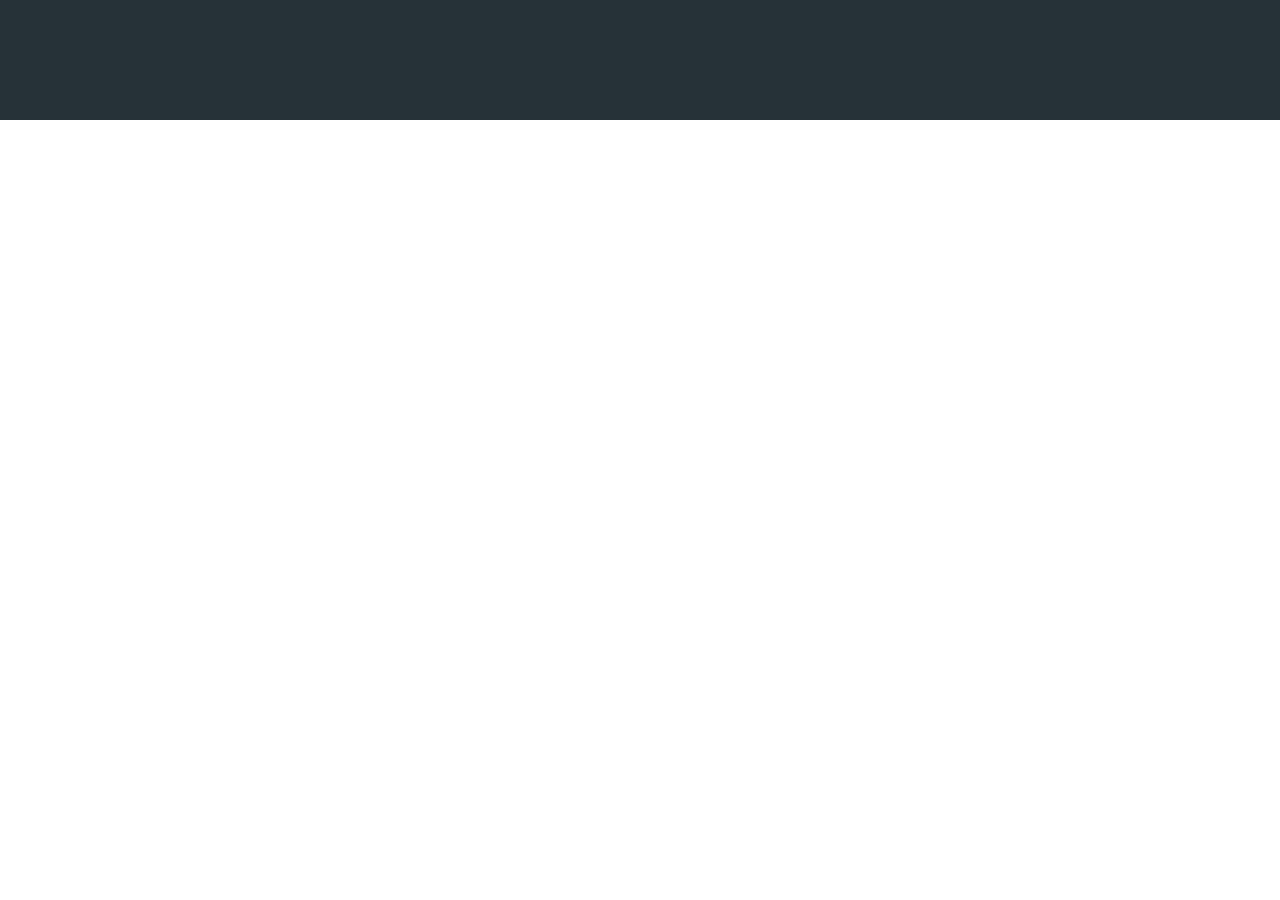
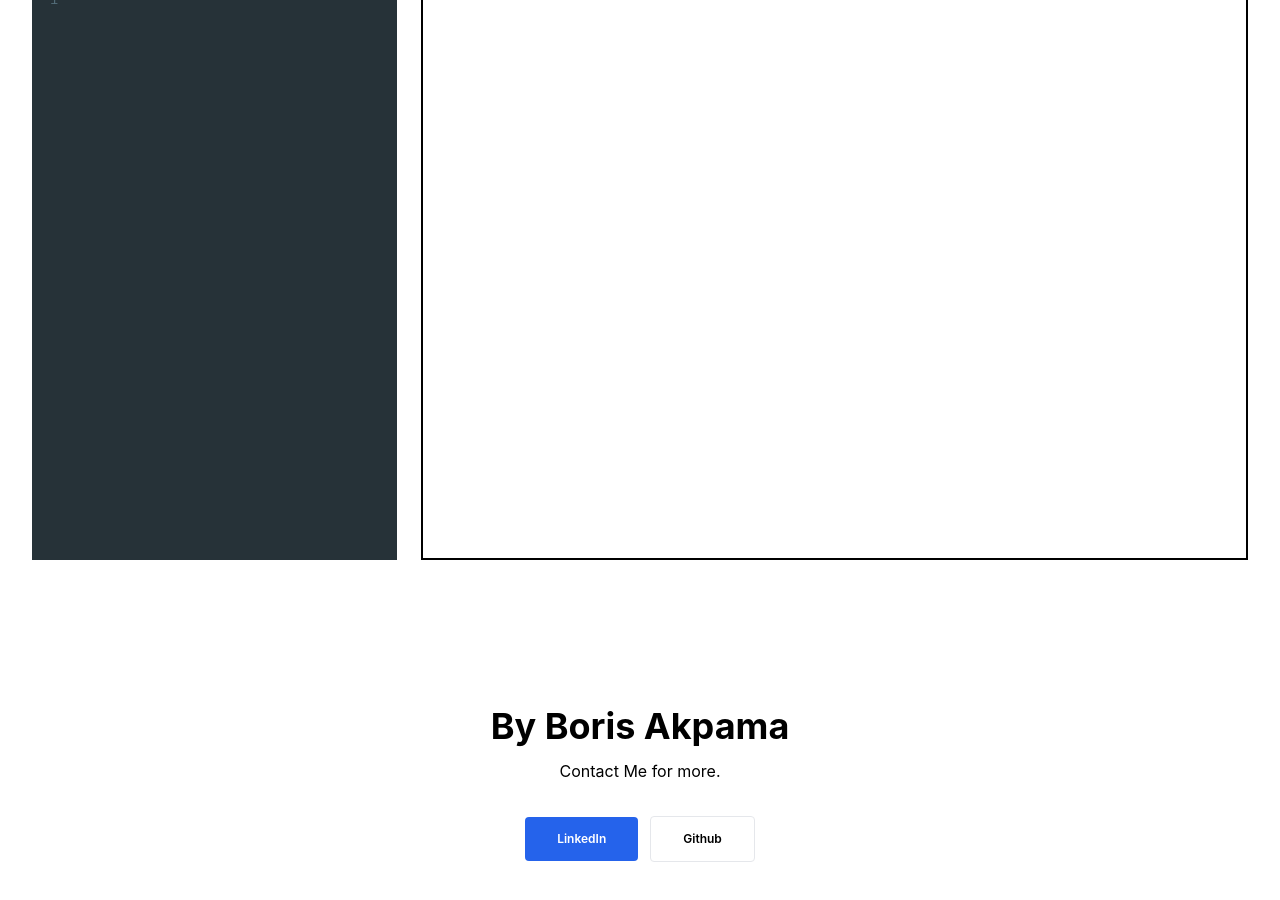
Before and after one commit to akpamaboris/react-tailwind-simple, a React (Create React App) app: page / in a window 1280 px wide. Shown: the part 200-1100 px from the top of the page. Before the commit the page ends 800 px from the top, so only its background shows below. Built offline with nearby package versions, Linux system fonts and the light colour scheme.

Commit message:
added  footer and header on the page

```diff
--- a/package.json
+++ b/package.json
@@ -36,5 +36,10 @@
       "last 1 firefox version",
       "last 1 safari version"
     ]
+  },
+  "devDependencies": {
+    "autoprefixer": "^10.4.2",
+    "postcss": "^8.4.6",
+    "tailwindcss": "^3.0.23"
   }
 }
--- a/src/App.js
+++ b/src/App.js
@@ -17,7 +17,12 @@ function App() {
   }, [html]);
   return (
     <>
-      <div className="top-pannel">
+      <h1 class="text-6xl text-center font-normal leading-normal mt-0 mb-2 ">
+        TailwindCSS Playground Simplified
+      </h1>
+      <div className="w-[95%] h-[700px] mt-10  ml-auto mr-auto">
+        <div className="flex h-[90%] ">
+          <div className="basis-auto w-[30%] h-[100%]">
             <Editor
               displayName="HTML"
               language="xml"
@@ -25,7 +30,7 @@ function App() {
               onChange={setHtml}
             />
           </div>
-      <div className="bottom-pannel">
+          <div className="basis-auto w-[68%] border-2 border-black ml-auto">
             <iframe
               title="output"
               sandbox="allow-scripts"
@@ -35,6 +40,36 @@ function App() {
               srcDoc={srcDoc}
             />
           </div>
+        </div>
+      </div>
+      <section class="py-16">
+        <div class="container px-4 mx-auto">
+          <div class="max-w-lg mx-auto text-center">
+            <h2 class="my-3 text-3xl md:text-4xl font-bold font-heading">
+              By Boris Akpama{" "}
+            </h2>
+            <p class="text-blueGray-400 leading-relaxed">
+              Contact Me for more.
+            </p>
+            <div class="mt-8">
+              <a
+                class="block sm:inline-block py-4 px-8 mb-4 sm:mb-0 sm:mr-3 text-xs text-white text-center font-semibold leading-none bg-blue-600 hover:bg-blue-700 rounded"
+                href="https://www.linkedin.com/in/borisakpama/"
+                data-removed="true"
+              >
+                LinkedIn
+              </a>
+              <a
+                class="block sm:inline-block py-4 px-8 text-xs text-blueGray-500 hover:text-blueGray-600 text-center font-semibold leading-none bg-white border border-blueGray-200 hover:border-blueGray-300 rounded"
+                href="https://github.com/akpamaboris"
+                data-removed="true"
+              >
+                Github
+              </a>
+            </div>
+          </div>
+        </div>
+      </section>
     </>
   );
 }
--- a/src/components/Editor/Editor.js
+++ b/src/components/Editor/Editor.js
@@ -13,12 +13,13 @@ export const Editor = (props) => {
     onChange(value);
   };
   return (
-    <div className="editor-container">
-      <div className="editor-title">{displayName}</div>
+    <div className="h-[100%] bg-blue-500 flex flex-col">
+      <div className="basis-auto h-[10%]">{displayName}</div>
+      <div className="basis-auto h-[100%]">
         <ControlledEditor
           onBeforeChange={handleChange}
           value={value}
-        className="code-mirror-wrapper"
+          className="h-[100%]"
           options={{
             lineWrapping: true,
             lint: true,
@@ -28,5 +29,6 @@ export const Editor = (props) => {
           }}
         />
       </div>
+    </div>
   );
 };
--- a/src/index.css
+++ b/src/index.css
@@ -1,13 +1,22 @@
+@tailwind base;
+@tailwind components;
+@tailwind utilities;
+
+.CodeMirror {
+  height: 100% !important;
+  flex-basis: auto !important;
+}
+
 body {
   margin: 0;
-  font-family: -apple-system, BlinkMacSystemFont, 'Segoe UI', 'Roboto', 'Oxygen',
-    'Ubuntu', 'Cantarell', 'Fira Sans', 'Droid Sans', 'Helvetica Neue',
+  font-family: -apple-system, BlinkMacSystemFont, "Segoe UI", "Roboto", "Oxygen",
+    "Ubuntu", "Cantarell", "Fira Sans", "Droid Sans", "Helvetica Neue",
     sans-serif;
   -webkit-font-smoothing: antialiased;
   -moz-osx-font-smoothing: grayscale;
 }
 
 code {
-  font-family: source-code-pro, Menlo, Monaco, Consolas, 'Courier New',
+  font-family: source-code-pro, Menlo, Monaco, Consolas, "Courier New",
     monospace;
 }
--- /dev/null
+++ b/tailwind.config.js
@@ -0,0 +1,7 @@
+module.exports = {
+  content: ["./src/**/*.{js,jsx,ts,tsx}"],
+  theme: {
+    extend: {},
+  },
+  plugins: [],
+};
```
Also changed, not shown: 1 other file (tests, documents, lock files or other folders). Lines whose indentation alone changed are shown as unchanged.
